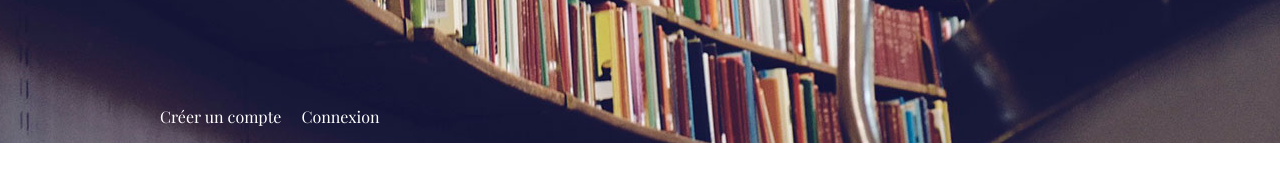
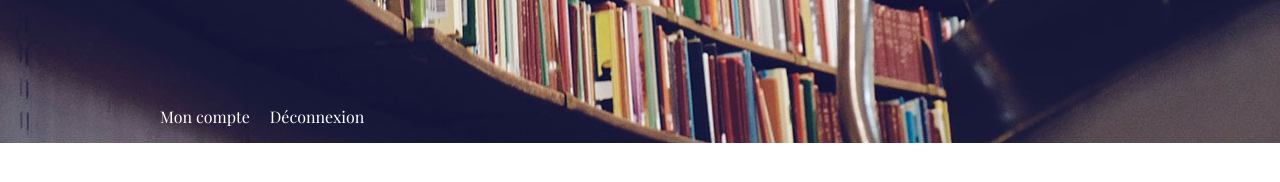
Before and after one commit to SwithFr/BookStore, a PHP site: template views/elements/header.php in a window 1280 px wide. Shown: the part 237-419 px from the top of the page. Run offline with PHP 8.4, Linux system fonts and the light colour scheme; the template is opened without the code that fills it, so the values that code supplies are empty; the visitor is signed in with stand-in values (Sample User, id 1); some libraries are stand-ins or nearby versions.

Commit message:
update different links if logged

```diff
--- a/views/elements/header.php
+++ b/views/elements/header.php
@@ -14,8 +14,13 @@
             <p>partager et lire des livres</p>
         </div>
         <div class="header__login">
-            <a href="<?= Html::url('register','user'); ?>" class="btn btn--white">Créer un compte</a>
-            <a href="<?= Html::url('check','user'); ?>" class="btn btn--white">Connexion</a>
+            <?php if(!isset($_COOKIE['user_id'])): ?>
+                <a href="<?= Html::url('register','user'); ?>" class="btn btn--white">Créer un compte</a>
+                <a href="<?= Html::url('check','user'); ?>" class="btn btn--white">Connexion</a>
+            <?php else: ?>
+                <a href="<?= Html::url('profil','user'); ?>" class="btn btn--white">Mon compte</a>
+                <a href="<?= Html::url('disconnect','user'); ?>" class="btn btn--white">Déconnexion</a>
+            <?php endif; ?>
         </div>
     </div>
 </header>
```
